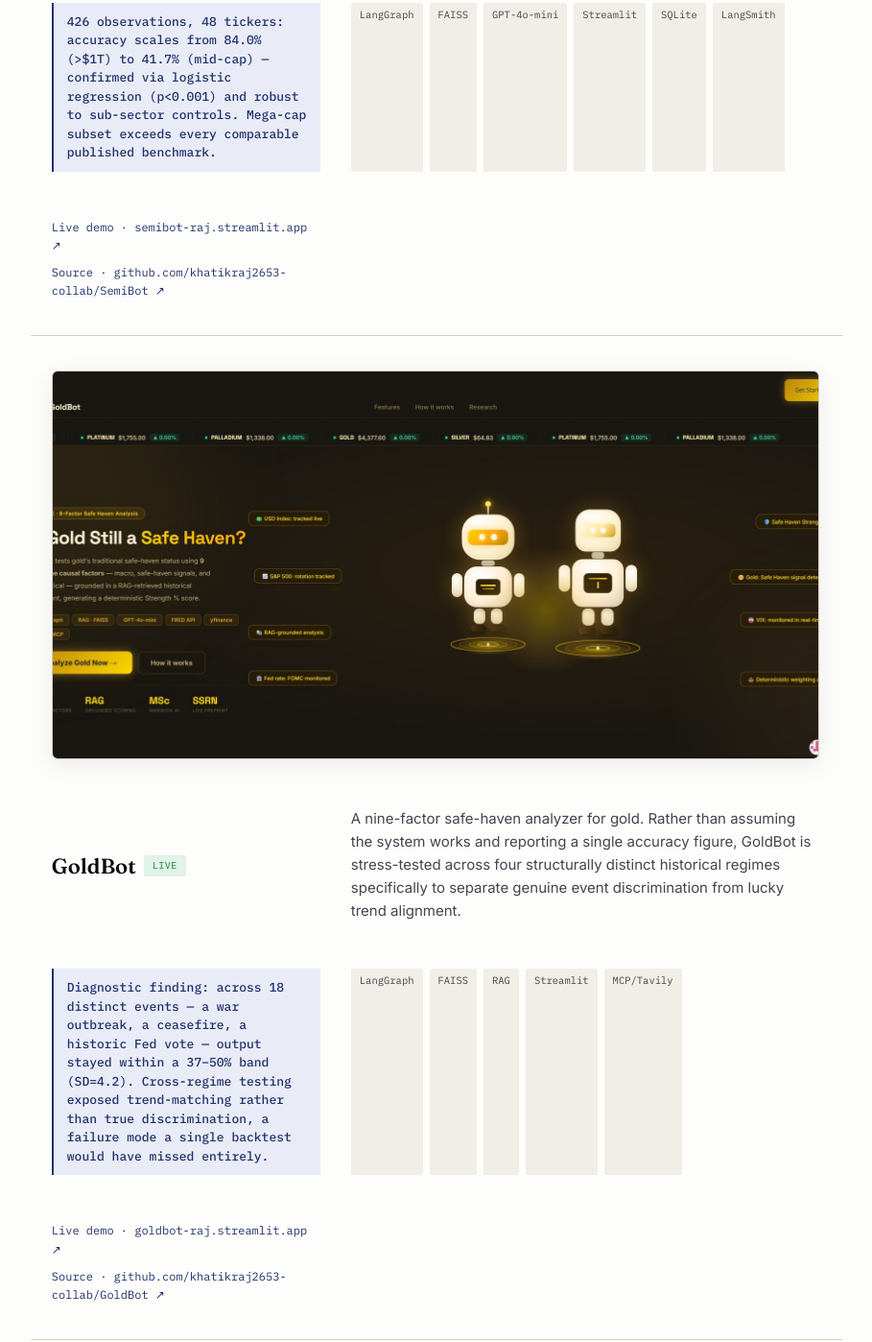
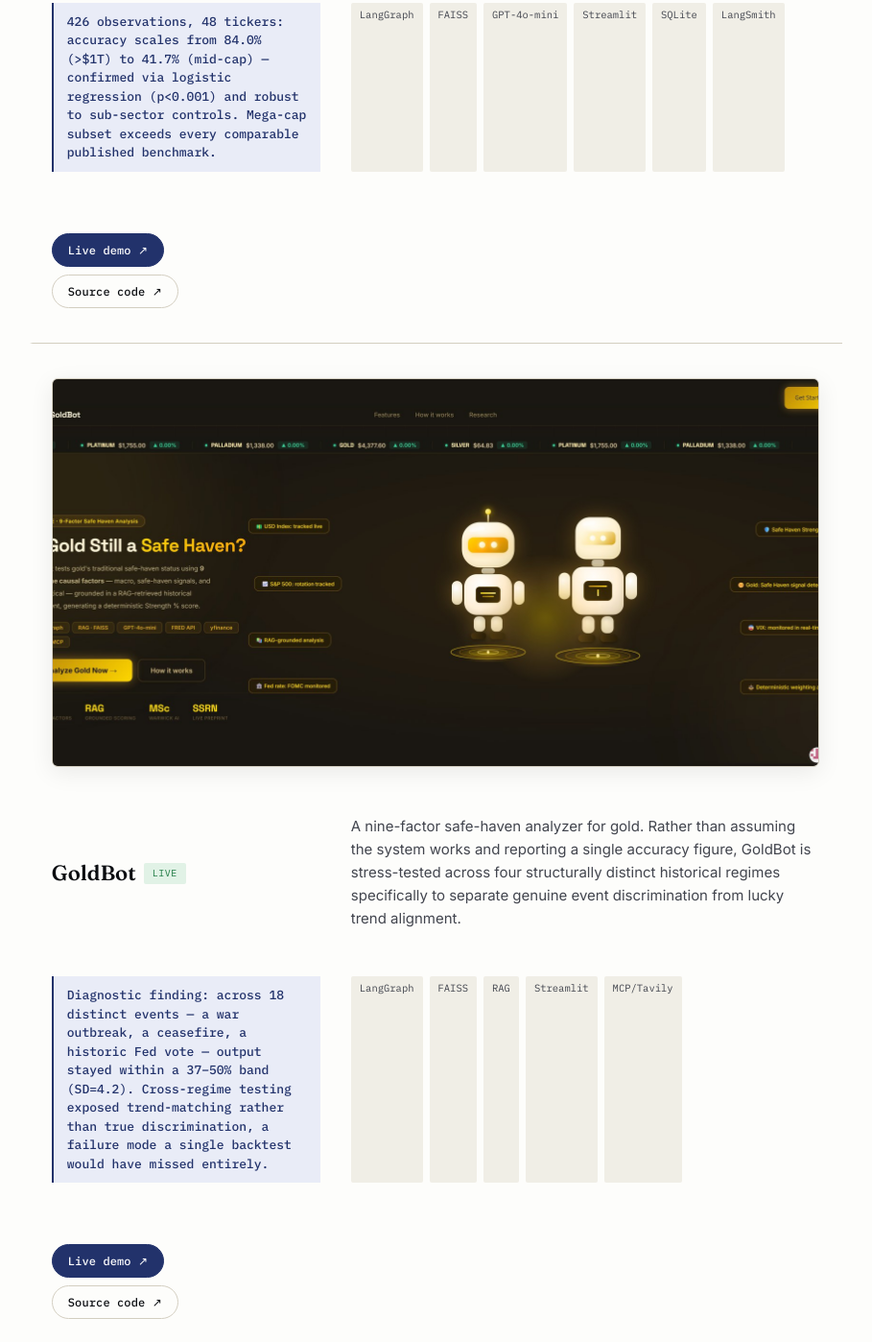
Before and after one commit to khatikraj2653-collab/Portfolio-Raj, a website: page index.html in a window 1280 px wide. Shown: the part 4443-5841 px from the top of the page at 96% size, without its empty margins (370-1279 px from the left). Drawn offline with Linux system fonts and the light colour scheme.

Commit message:
Add files via upload

```diff
--- a/index.html
+++ b/index.html
@@ -112,6 +112,16 @@
 <link rel="preconnect" href="https://fonts.gstatic.com" crossorigin>
 <link href="https://fonts.googleapis.com/css2?family=Fraunces:opsz,wght@9..144,400;9..144,500;9..144,600;9..144,700&family=Inter:wght@400;500;600&family=IBM+Plex+Mono:wght@400;500&display=swap" rel="stylesheet">
 <link rel="stylesheet" href="css/style.css">
+<style>
+  .entry-links{display:flex;flex-wrap:wrap;gap:8px;margin-top:16px;}
+  .entry-links a{display:inline-flex;align-items:center;gap:5px;font-family:var(--mono);font-size:12px;font-weight:500;padding:7px 16px;border-radius:20px;text-decoration:none;transition:opacity .15s,background .15s,border-color .15s;white-space:nowrap;letter-spacing:.01em;}
+  .entry-links a.link-demo{background:var(--indigo);color:#fff;border:1px solid var(--indigo);}
+  .entry-links a.link-demo:hover{opacity:.82;}
+  .entry-links a.link-source{background:transparent;color:var(--ink);border:1px solid var(--line);}
+  .entry-links a.link-source:hover{border-color:var(--muted);background:var(--bg-alt);}
+  .biblio-link-btn{display:inline-flex;align-items:center;gap:5px;font-family:var(--mono);font-size:12px;font-weight:500;padding:6px 14px;border-radius:20px;text-decoration:none;background:transparent;color:var(--ink);border:1px solid var(--line);transition:border-color .15s,background .15s;margin-top:6px;}
+  .biblio-link-btn:hover{border-color:var(--muted);background:var(--bg-alt);}
+</style>
 </head>
 <body>
 
@@ -331,8 +341,8 @@
             <span>LangGraph</span><span>FAISS</span><span>GPT-4o-mini</span><span>Streamlit</span><span>SQLite</span><span>LangSmith</span>
           </div>
           <div class="entry-links">
-            <a href="https://semibot-raj.streamlit.app" target="_blank" rel="noopener">Live demo · semibot-raj.streamlit.app ↗</a>
-            <a href="https://github.com/khatikraj2653-collab/SemiBot" target="_blank" rel="noopener">Source · github.com/khatikraj2653-collab/SemiBot ↗</a>
+            <a href="https://semibot-raj.streamlit.app" target="_blank" rel="noopener" class="link-demo">Live demo ↗</a>
+            <a href="https://github.com/khatikraj2653-collab/SemiBot" target="_blank" rel="noopener" class="link-source">Source code ↗</a>
           </div>
         </article>
 
@@ -348,8 +358,8 @@
             <span>LangGraph</span><span>FAISS</span><span>RAG</span><span>Streamlit</span><span>MCP/Tavily</span>
           </div>
           <div class="entry-links">
-            <a href="https://goldbot-raj.streamlit.app" target="_blank" rel="noopener">Live demo · goldbot-raj.streamlit.app ↗</a>
-            <a href="https://github.com/khatikraj2653-collab/GoldBot" target="_blank" rel="noopener">Source · github.com/khatikraj2653-collab/GoldBot ↗</a>
+            <a href="https://goldbot-raj.streamlit.app" target="_blank" rel="noopener" class="link-demo">Live demo ↗</a>
+            <a href="https://github.com/khatikraj2653-collab/GoldBot" target="_blank" rel="noopener" class="link-source">Source code ↗</a>
           </div>
         </article>
 
@@ -365,8 +375,8 @@
             <span>LangGraph</span><span>FAISS</span><span>RAG</span><span>Streamlit</span>
           </div>
           <div class="entry-links">
-            <a href="https://silverbot-raj.streamlit.app" target="_blank" rel="noopener">Live demo · silverbot-raj.streamlit.app ↗</a>
-            <a href="https://github.com/khatikraj2653-collab/SilverBot" target="_blank" rel="noopener">Source · github.com/khatikraj2653-collab/SilverBot ↗</a>
+            <a href="https://silverbot-raj.streamlit.app" target="_blank" rel="noopener" class="link-demo">Live demo ↗</a>
+            <a href="https://github.com/khatikraj2653-collab/SilverBot" target="_blank" rel="noopener" class="link-source">Source code ↗</a>
           </div>
         </article>
 
@@ -383,8 +393,8 @@
             <span>LangGraph</span><span>NLI</span><span>LLM-as-Judge</span><span>Python</span>
           </div>
           <div class="entry-links">
-            <a href="https://hallucinationdetecto.streamlit.app" target="_blank" rel="noopener">Live demo · hallucinationdetecto.streamlit.app ↗</a>
-            <a href="https://github.com/khatikraj2653-collab/HallucinationDetecto" target="_blank" rel="noopener">Source · github.com/khatikraj2653-collab/HallucinationDetecto ↗</a>
+            <a href="https://hallucinationdetecto.streamlit.app" target="_blank" rel="noopener" class="link-demo">Live demo ↗</a>
+            <a href="https://github.com/khatikraj2653-collab/HallucinationDetecto" target="_blank" rel="noopener" class="link-source">Source code ↗</a>
           </div>
         </article>
 
@@ -400,7 +410,7 @@
             <span>LangGraph</span><span>FastAPI</span><span>Chrome Ext (MV3)</span><span>Gmail API</span>
           </div>
           <div class="entry-links">
-            <a href="https://github.com/khatikraj2653-collab/EmailHITLAgent" target="_blank" rel="noopener">Source · github.com/khatikraj2653-collab/EmailHITLAgent ↗</a>
+            <a href="https://github.com/khatikraj2653-collab/EmailHITLAgent" target="_blank" rel="noopener" class="link-source">Source code ↗</a>
           </div>
         </article>
 
@@ -416,8 +426,8 @@
             <span>LangGraph</span><span>FAISS</span><span>Streamlit</span><span>Python</span>
           </div>
           <div class="entry-links">
-            <a href="https://retailresearch-raj.streamlit.app" target="_blank" rel="noopener">Live demo · retailresearch-raj.streamlit.app ↗</a>
-            <a href="https://github.com/khatikraj2653-collab/RetailResearchAssistant" target="_blank" rel="noopener">Source · github.com/khatikraj2653-collab/RetailResearchAssistant ↗</a>
+            <a href="https://retailresearch-raj.streamlit.app" target="_blank" rel="noopener" class="link-demo">Live demo ↗</a>
+            <a href="https://github.com/khatikraj2653-collab/RetailResearchAssistant" target="_blank" rel="noopener" class="link-source">Source code ↗</a>
           </div>
         </article>
 
@@ -437,7 +447,7 @@
             <span class="biblio-id">SSRN 7199998</span>
             <span class="biblio-status">Under review</span>
             <span class="biblio-presented">Presented at University of Warwick</span>
-            <a href="https://papers.ssrn.com/sol3/papers.cfm?abstract_id=7199998" target="_blank" rel="noopener">papers.ssrn.com/sol3/papers.cfm?abstract_id=7199998 ↗</a>
+            <a href="https://papers.ssrn.com/sol3/papers.cfm?abstract_id=7199998" target="_blank" rel="noopener" class="biblio-link-btn">Read on SSRN ↗</a>
           </span>
         </li>
         <li class="reveal">
@@ -446,7 +456,7 @@
           <span class="biblio-meta">
             <span class="biblio-id">SSRN 7200198</span>
             <span class="biblio-status">Under review</span>
-            <a href="https://papers.ssrn.com/sol3/papers.cfm?abstract_id=7200198" target="_blank" rel="noopener">papers.ssrn.com/sol3/papers.cfm?abstract_id=7200198 ↗</a>
+            <a href="https://papers.ssrn.com/sol3/papers.cfm?abstract_id=7200198" target="_blank" rel="noopener" class="biblio-link-btn">Read on SSRN ↗</a>
           </span>
         </li>
         <li class="reveal">
@@ -455,7 +465,7 @@
           <span class="biblio-meta">
             <span class="biblio-id">SSRN 7203201</span>
             <span class="biblio-status">Under review</span>
-            <a href="https://papers.ssrn.com/sol3/papers.cfm?abstract_id=7203201" target="_blank" rel="noopener">papers.ssrn.com/sol3/papers.cfm?abstract_id=7203201 ↗</a>
+            <a href="https://papers.ssrn.com/sol3/papers.cfm?abstract_id=7203201" target="_blank" rel="noopener" class="biblio-link-btn">Read on SSRN ↗</a>
           </span>
         </li>
         <li class="reveal">
@@ -465,7 +475,7 @@
             <span class="biblio-id">SSRN 7200222</span>
             <span class="biblio-status">Under review</span>
             <span class="biblio-presented">Presented at University of Warwick</span>
-            <a href="https://papers.ssrn.com/sol3/papers.cfm?abstract_id=7200222" target="_blank" rel="noopener">papers.ssrn.com/sol3/papers.cfm?abstract_id=7200222 ↗</a>
+            <a href="https://papers.ssrn.com/sol3/papers.cfm?abstract_id=7200222" target="_blank" rel="noopener" class="biblio-link-btn">Read on SSRN ↗</a>
           </span>
         </li>
       </ol>
```
